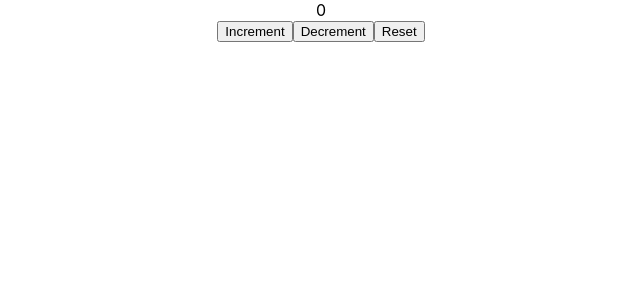
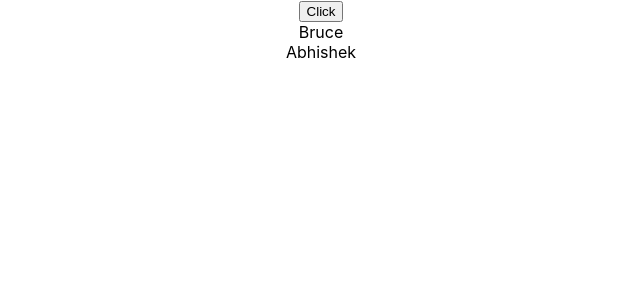
Before and after one commit to abhishek1savaliya/React_Render, a React (Create React App) app: page / in a window 1280 px wide. Shown: the top 300 px of the page, without its empty margins (319-959 px from the left). Built offline with nearby package versions, Linux system fonts and the light colour scheme.

Commit message:
State Immutability

```diff
--- a/src/App.js
+++ b/src/App.js
@@ -2,11 +2,15 @@ import logo from './logo.svg';
 import './App.css';
 import UseState from './Components/UseState';
 import UseReducer from './Components/UseReducer/UseReducer';
+import ObjectUseState from './Components/ImmutableState/ObjectUseState';
+import ArrayUseState from './Components/UseReducer/ArrayUseState';
 
 function App() {
   return (
     <div className="App">
-      <UseReducer />
+      <ArrayUseState />
+      {/* <ObjectUseState /> */}
+      {/* <UseReducer /> */}
     {/* <UseState /> */}
     </div>
   );
--- /dev/null
+++ b/src/Components/ImmutableState/ObjectUseState.js
@@ -0,0 +1,42 @@
+import React, { useState } from 'react'
+
+const initialState = {
+    fname: 'Bruce',
+    lname: 'Wayne'
+}
+
+function ObjectUseState() {
+
+    const [person, setPerson] = useState(initialState)
+
+    const chnageName = () => {
+        // console.log(person.fname)
+        // person.fname = 'Krishna'
+        // console.log(person.fname)
+
+        //  person.lname = 'Kent'
+
+        // setPerson(person)
+
+        const newPerson = {}
+        console.log(newPerson)
+        console.log(newPerson.fname)
+
+
+        newPerson.fname = 'Krishna'
+        console.log(newPerson.fname)
+        newPerson.lname = 'Radha'
+
+        setPerson(newPerson)
+
+
+
+    }
+    return (
+        <div>
+            <button onClick={chnageName}>{person.fname} {person.lname}</button>
+        </div>
+    )
+}
+
+export default ObjectUseState
--- /dev/null
+++ b/src/Components/UseReducer/ArrayUseState.js
@@ -0,0 +1,22 @@
+import React,{useState} from 'react'
+
+const initState = ['Bruce','Abhishek']
+function ArrayUseState() {
+    const [person, setPerson] = useState(initState)
+  const handleClick = ()=>{
+    const nArray = [...initState]
+    nArray.push("Krishna")
+    nArray.push("Radha")
+        setPerson(nArray)
+  }
+  return (
+    <div>
+      <button onClick={handleClick}>Click</button>
+      {
+        person.map(p=><div key={p}>{p}</div>)
+      }
+    </div>
+  )
+}
+
+export default ArrayUseState
```
